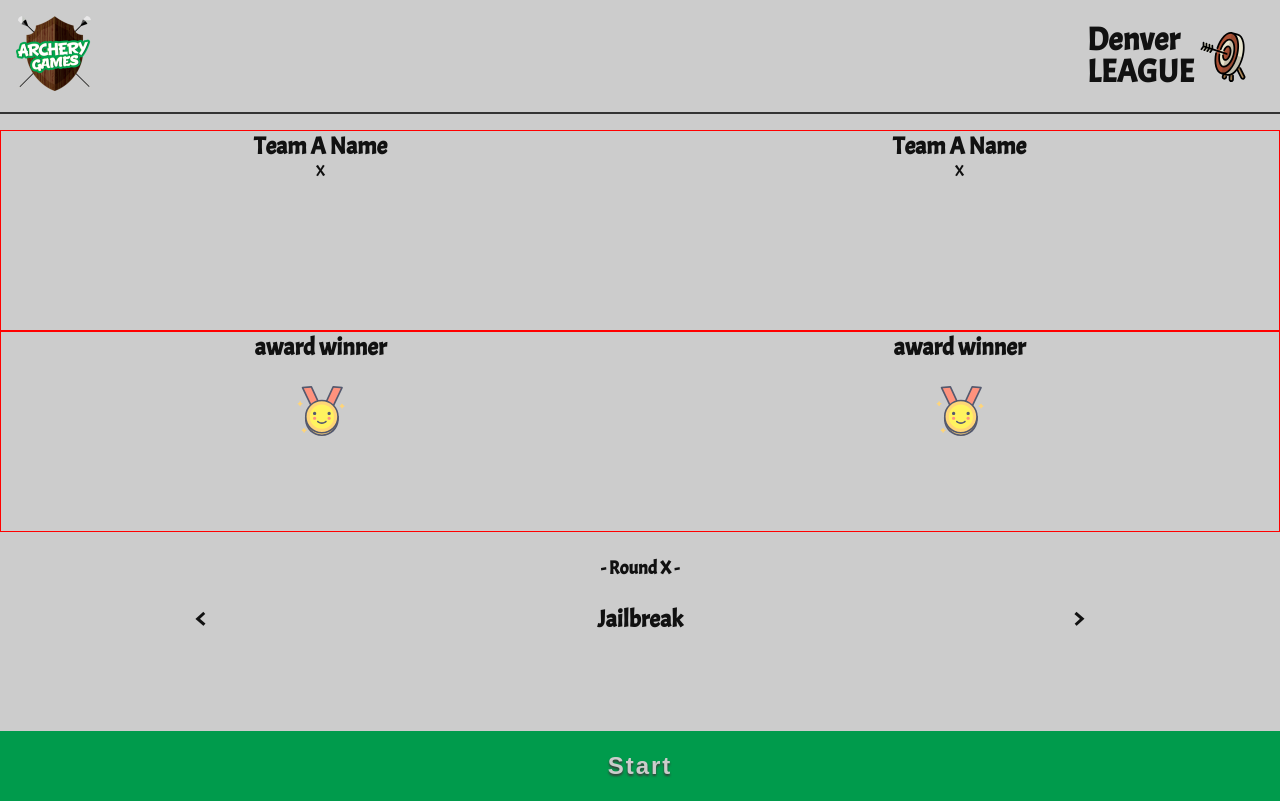
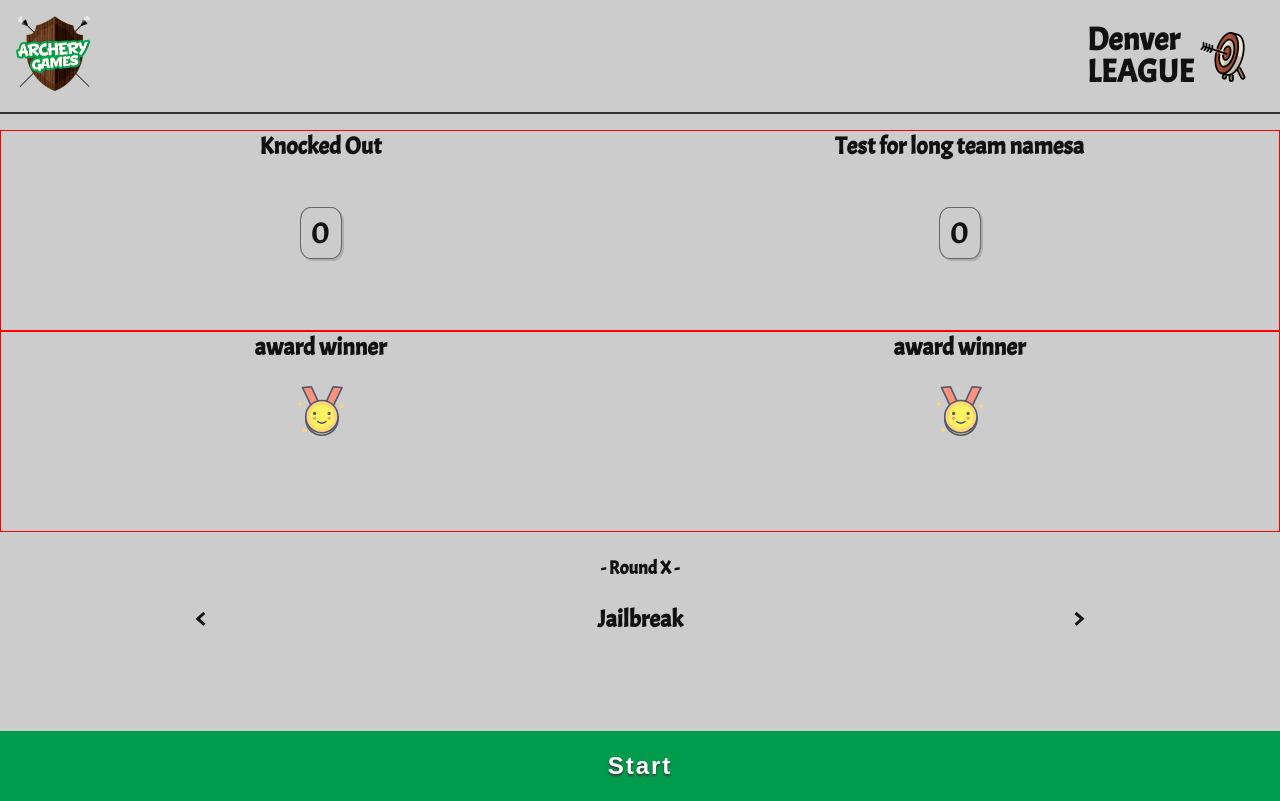
Before and after one commit to Ecksi/archery-games, a Vue app: page /start in a window 1280 px wide. Built offline with nearby package versions, Linux system fonts and the light colour scheme.

Commit message:
Refactor StartMatch with new components

```diff
--- a/src/components/pages/StartMatch.vue
+++ b/src/components/pages/StartMatch.vue
@@ -1,32 +1,19 @@
 <template>
   <div class="start">
     <section class="team-scores split h-full">
-      <!-- Replace X's with dynamic score boxes that start at 0 -->
-      <div>
-        <h1>Team A Name</h1>
-        <span>X</span>
-      </div>
-      <div>
-        <h1>Team A Name</h1>
-        <span>X</span>
-      </div>
+      <!-- limit chars to 24 -->
+      <team-score>Knocked Out</team-score>
+      <team-score>Test for long team namesa</team-score>
     </section>
     <section class="award-points split h-full">
       <!-- On push/click point is awarded to the winning team -->
-      <div>
-        <h1>award winner</h1>
-        <img class="winner" src="../../assets/img/winner.svg" alt="A gold medal" height="50" width="50">
-      </div>
-      <div>
-        <h1>award winner</h1>
-        <img class="winner" src="../../assets/img/winner.svg" alt="A gold medal" height="50" width="50">
-      </div>
+      <award-points></award-points>
+      <award-points></award-points>
     </section>
     <section class="match-info center h-full">
+        <!-- Call store for round data  -->
       <h3 class="round">- Round X -</h3>
       <div class="current-round">
-        <!-- This should be able to cycle between the 9 rounds -->
-        <!-- Should this be only 1 way? -->
         <paginate>Jailbreak</paginate>
       </div>
     </section>
@@ -40,11 +27,17 @@
 </template>
 
 <script>
+  import TeamScore from '@/components/atoms/TeamScore';
+  import AwardPoints from  '@/components/atoms/AwardPoints';
   import Paginate from '@/components/atoms/Paginate';
 
   export default {
     name: 'StartMatch',
-    components: { Paginate }
+    components: {
+      TeamScore,
+      AwardPoints,
+      Paginate
+    }
   }
 </script>
 
@@ -76,10 +69,6 @@
     text-align: center;
   }
 
-  .winner {
-    margin-top: 24px;
-  }
-
   .round {
     margin-top: 24px;
     margin-bottom: 16px;
@@ -106,7 +95,7 @@
     outline: none;
     font-size: 24px;
     font-weight: bold;
-    color: #CCC;
+    color: #FFF;
     letter-spacing: 2px;
   }
 
```
